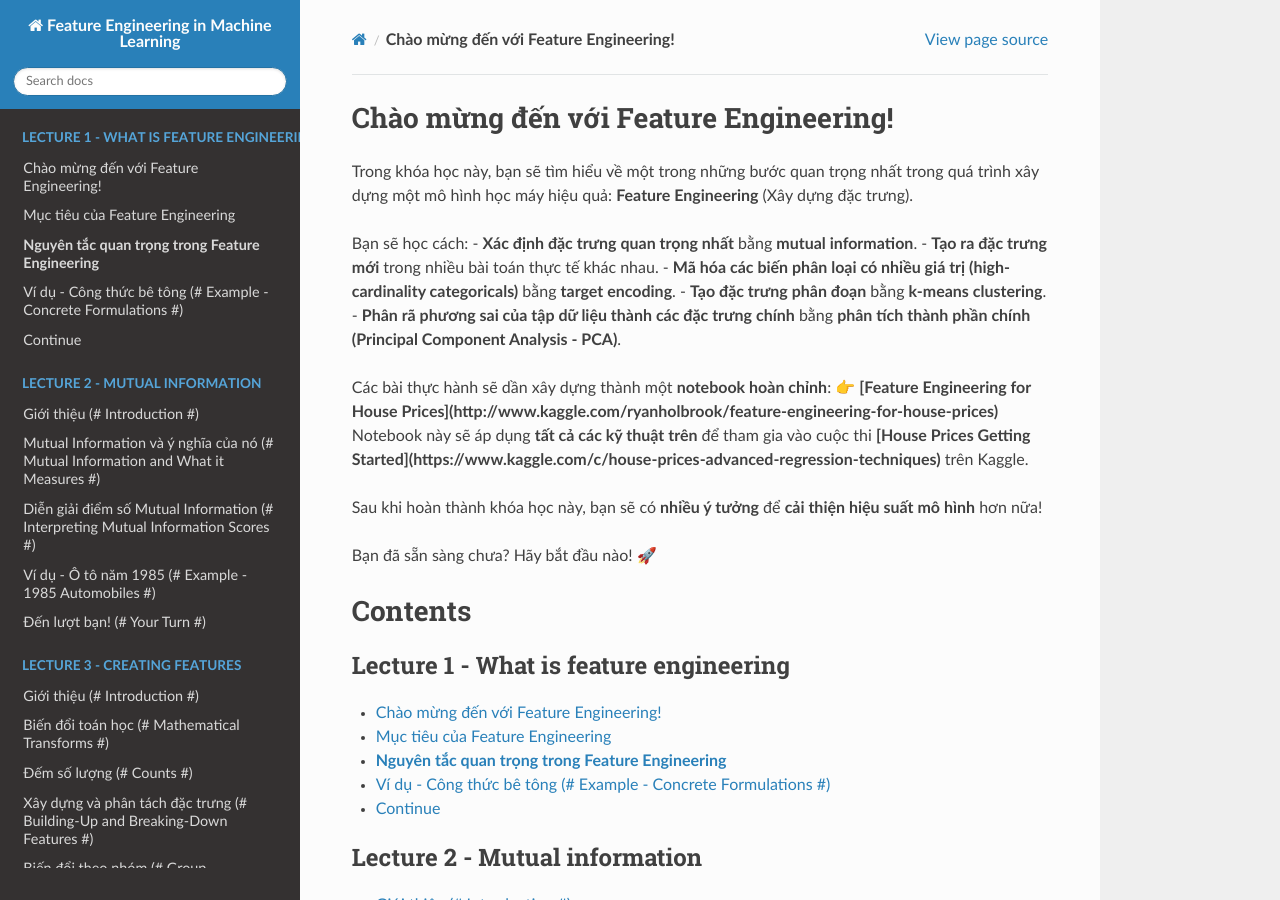
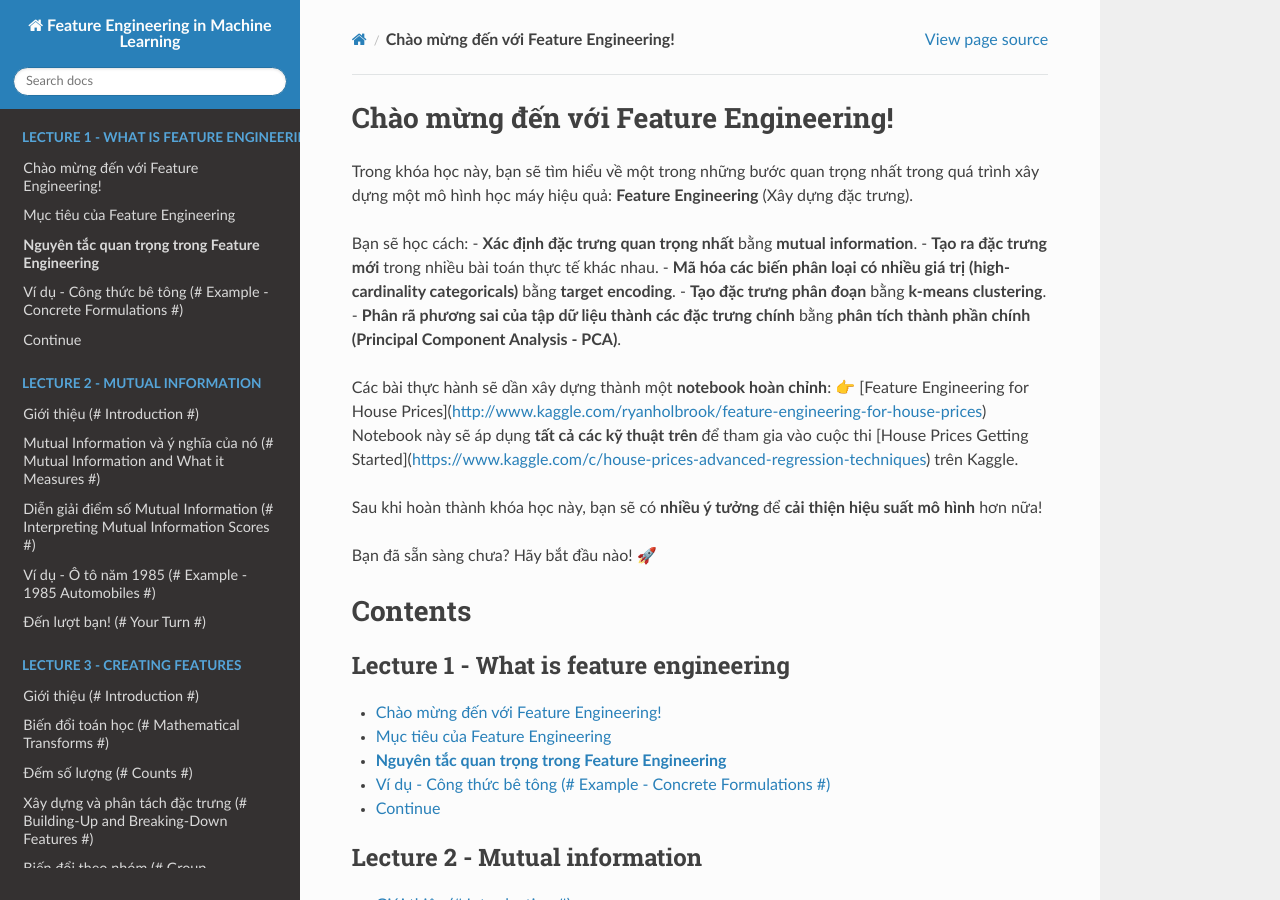
Before and after one commit to phambinh0826/Feature-Engineering, a Sphinx documentation site: the page built from docs/source/index.rst, in a window 1280 px wide and 900 px high. Built offline with Sphinx 7.4.7 and the Read the Docs theme 3.1.0, drawn with Linux system fonts in a browser that asks for light colours.

```diff
--- a/docs/source/index.rst
+++ b/docs/source/index.rst
@@ -11,8 +11,8 @@ Bạn sẽ học cách:
 - **Phân rã phương sai của tập dữ liệu thành các đặc trưng chính** bằng **phân tích thành phần chính (Principal Component Analysis - PCA)**.
 
 Các bài thực hành sẽ dần xây dựng thành một **notebook hoàn chỉnh**:
-👉 **[Feature Engineering for House Prices](http://www.kaggle.com/ryanholbrook/feature-engineering-for-house-prices)**
-Notebook này sẽ áp dụng **tất cả các kỹ thuật trên** để tham gia vào cuộc thi **[House Prices Getting Started](https://www.kaggle.com/c/house-prices-advanced-regression-techniques)** trên Kaggle.
+👉 [Feature Engineering for House Prices](http://www.kaggle.com/ryanholbrook/feature-engineering-for-house-prices)
+Notebook này sẽ áp dụng **tất cả các kỹ thuật trên** để tham gia vào cuộc thi [House Prices Getting Started](https://www.kaggle.com/c/house-prices-advanced-regression-techniques) trên Kaggle.
 
 Sau khi hoàn thành khóa học này, bạn sẽ có **nhiều ý tưởng** để **cải thiện hiệu suất mô hình** hơn nữa!
 
```
